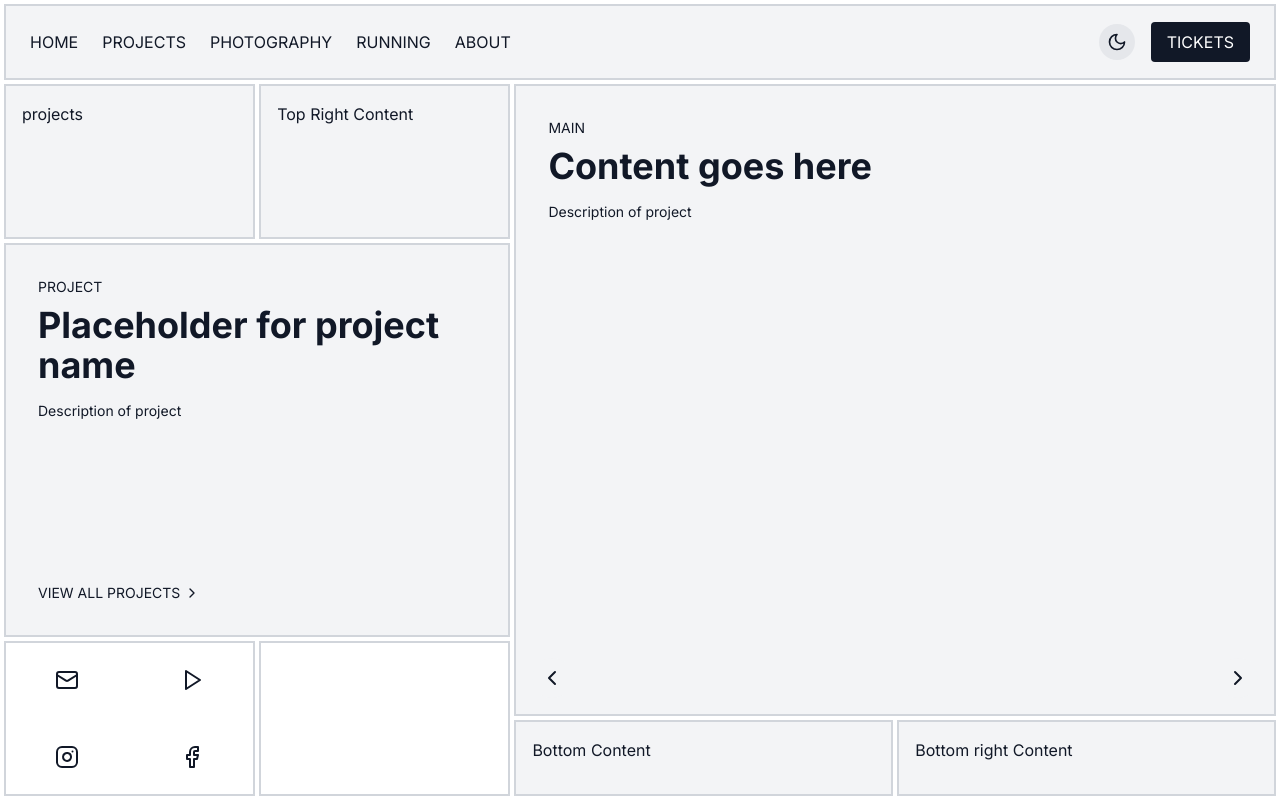
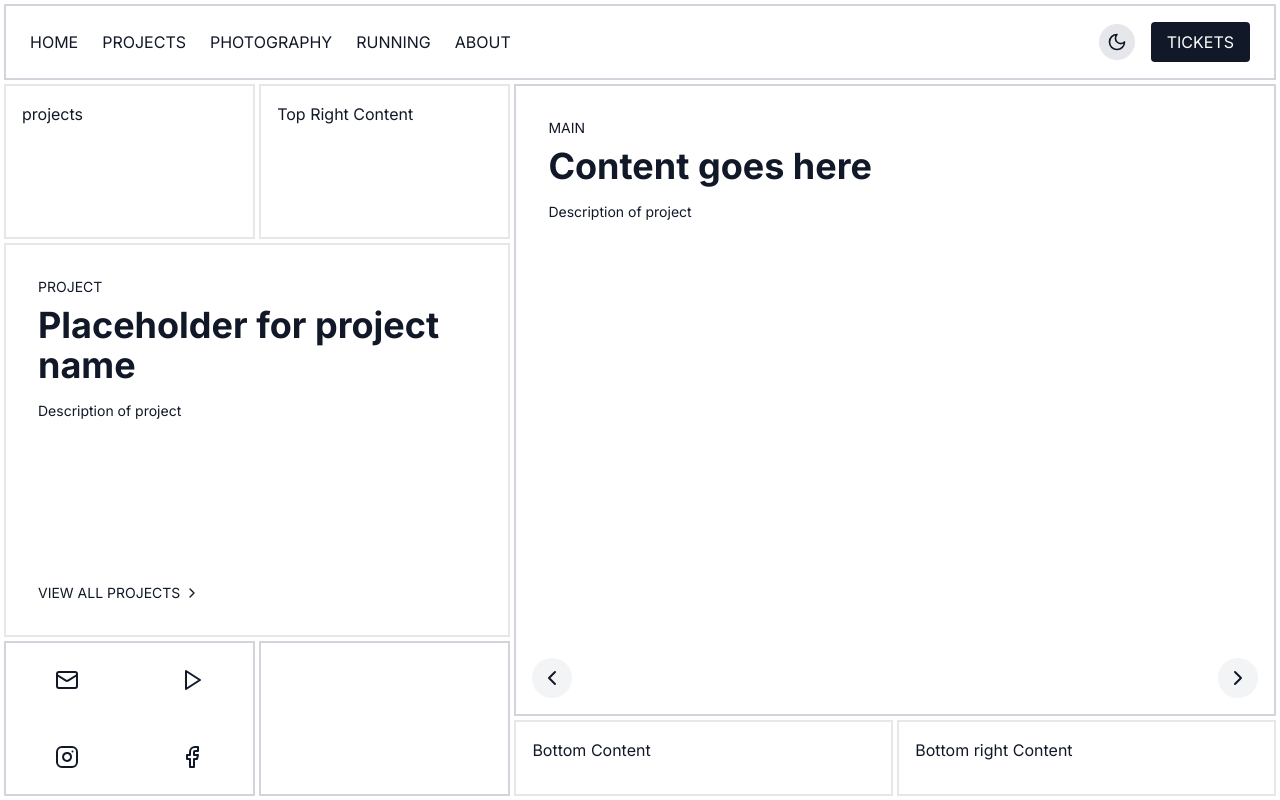
Before and after one commit to tordar/portfolio-template, a Next.js app: page /projects in a window 1280 px wide. Built offline with nearby package versions, Linux system fonts and the light colour scheme.

Commit message:
more consistent theming

```diff
--- a/src/app/layout.tsx
+++ b/src/app/layout.tsx
@@ -45,24 +45,24 @@ export default function RootLayout({
         <ClientThemeProvider>
             <LayoutProvider>
                 <ContentProvider>
-                    <div className="min-h-screen bg-white text-gray-900 flex flex-col gap-1 p-1" data-theme-container>
+                    <div className="min-h-screen  flex flex-col gap-1 p-1" data-theme-container>
                         <NavBar />
                         <div className="flex-1 grid grid-cols-1 md:grid-cols-10 grid-rows-none md:grid-rows-[repeat(9,1fr)] gap-1">
-                            <DynamicArea area="topLeft" className="bg-gray-100 md:col-span-2 md:row-span-2 border-2 border-gray-300" data-theme-area />
-                            <DynamicArea area="topRight" className="bg-gray-100 md:col-span-2 md:row-span-2 border-2 border-gray-300" data-theme-area />
-                            <DynamicArea area="description" className="bg-gray-100 md:col-start-1 md:col-end-5 md:row-start-3 md:row-end-8 border-2 border-gray-300" data-theme-area />
-                            <div className="bg-gray-100 md:col-span-2 md:row-span-2 border-2 border-gray-300" data-theme-area>
+                            <DynamicArea area="topLeft" className="md:col-span-2 md:row-span-2 border-2" data-theme-area />
+                            <DynamicArea area="topRight" className="md:col-span-2 md:row-span-2 border-2 " data-theme-area />
+                            <DynamicArea area="description" className="md:col-start-1 md:col-end-5 md:row-start-3 md:row-end-8 border-2 " data-theme-area />
+                            <div className="md:col-span-2 md:row-span-2 border-2 " data-theme-area>
                                 <Socials />
                             </div>
-                            <div className="bg-gray-100 md:col-span-2 md:row-span-2 border-2 border-gray-300" data-theme-area></div>
-                            <div className="bg-gray-100 md:col-start-5 md:col-end-11 md:row-start-1 md:row-end-9 border-2 border-gray-300 relative" data-theme-area>
+                            <div className="md:col-span-2 md:row-span-2 border-2" data-theme-area></div>
+                            <div className="md:col-start-5 md:col-end-11 md:row-start-1 md:row-end-9 border-2 relative" data-theme-area>
                                 <DynamicArea area="main" className="h-full" />
                                 <div className="absolute bottom-0 left-0 right-0 flex justify-between p-4">
                                     <NavigationButtons />
                                 </div>
                             </div>
-                            <DynamicArea area="bottomLeft" className="bg-gray-100 md:col-start-5 md:col-end-8 md:row-start-9 md:row-end-10 border-2 border-gray-300" data-theme-area />
-                            <DynamicArea area="bottomRight" className="bg-gray-100 md:col-start-8 md:col-end-11 md:row-start-9 md:row-end-10 border-2 border-gray-300" data-theme-area />
+                            <DynamicArea area="bottomLeft" className="md:col-start-5 md:col-end-8 md:row-start-9 md:row-end-10 border-2 " data-theme-area />
+                            <DynamicArea area="bottomRight" className="md:col-start-8 md:col-end-11 md:row-start-9 md:row-end-10 border-2 " data-theme-area />
                         </div>
                     </div>
                     {children}
--- a/src/app/page.tsx
+++ b/src/app/page.tsx
@@ -63,7 +63,7 @@ export default function Home() {
             setTopLeftContent(<div className="p-4">{homeData.topLeft}</div>)
             setTopRightContent(<div className="p-4">{homeData.topRight}</div>)
             setDescriptionContent(
-                <div className="bg-gray-100 dark:bg-zinc-900 text-gray-900 dark:text-white p-8 flex flex-col justify-between h-full">
+                <div className="p-8 flex flex-col justify-between h-full" data-theme-area>
                     <div>
                         <p className="text-sm mb-2">PROJECT</p>
                         <h1 className="text-4xl font-bold mb-4">{homeData.description.title}</h1>
@@ -87,7 +87,7 @@ export default function Home() {
         if (content.length > 0) {
             const currentContent = content[currentIndex]
             setMainContent(
-                <div className="bg-gray-100 dark:bg-zinc-900 text-gray-900 dark:text-white p-8 flex flex-col justify-between h-full">
+                <div className="p-8 flex flex-col justify-between h-full" data-theme-area>
                     <div>
                         <p className="text-sm mb-2">{currentContent.subtitle}</p>
                         <h1 className="text-4xl font-bold mb-4">{currentContent.title}</h1>
--- a/src/app/projects/page.tsx
+++ b/src/app/projects/page.tsx
@@ -12,7 +12,7 @@ export default function Home() {
         setTopLeftContent(<div className="p-4">projects</div>)
         setTopRightContent(<div className="p-4">Top Right Content</div>)
         setDescriptionContent(
-            <div className="bg-gray-100 dark:bg-zinc-900 text-gray-900 dark:text-white p-8 flex flex-col justify-between h-full">
+            <div className="p-8 flex flex-col justify-between h-full" data-theme-area>
                 <div>
                     <p className="text-sm mb-2">PROJECT</p>
                     <h1 className="text-4xl font-bold mb-4">Placeholder for project name</h1>
@@ -28,7 +28,7 @@ export default function Home() {
             </div>
         )
         setMainContent(
-            <div className="bg-gray-100 dark:bg-zinc-900 text-gray-900 dark:text-white p-8 flex flex-col justify-between h-full">
+            <div className="p-8 flex flex-col justify-between h-full" data-theme-area>
                 <div>
                     <p className="text-sm mb-2">MAIN</p>
                     <h1 className="text-4xl font-bold mb-4">Content goes here</h1>
--- a/src/components/NavBar.tsx
+++ b/src/components/NavBar.tsx
@@ -10,7 +10,7 @@ export default function NavBar() {
     const { theme, toggleTheme } = useTheme()
 
     return (
-        <nav className="bg-gray-100 dark:bg-gray-800 text-gray-900 dark:text-white py-4 px-6 flex justify-between items-center border-2 border-gray-300 dark:border-gray-700">
+        <nav className=" py-4 px-6 flex justify-between items-center border-2 " data-theme-area>
             <div className="lg:hidden">
                 <button
                     onClick={() => setIsMenuOpen(!isMenuOpen)}
```
